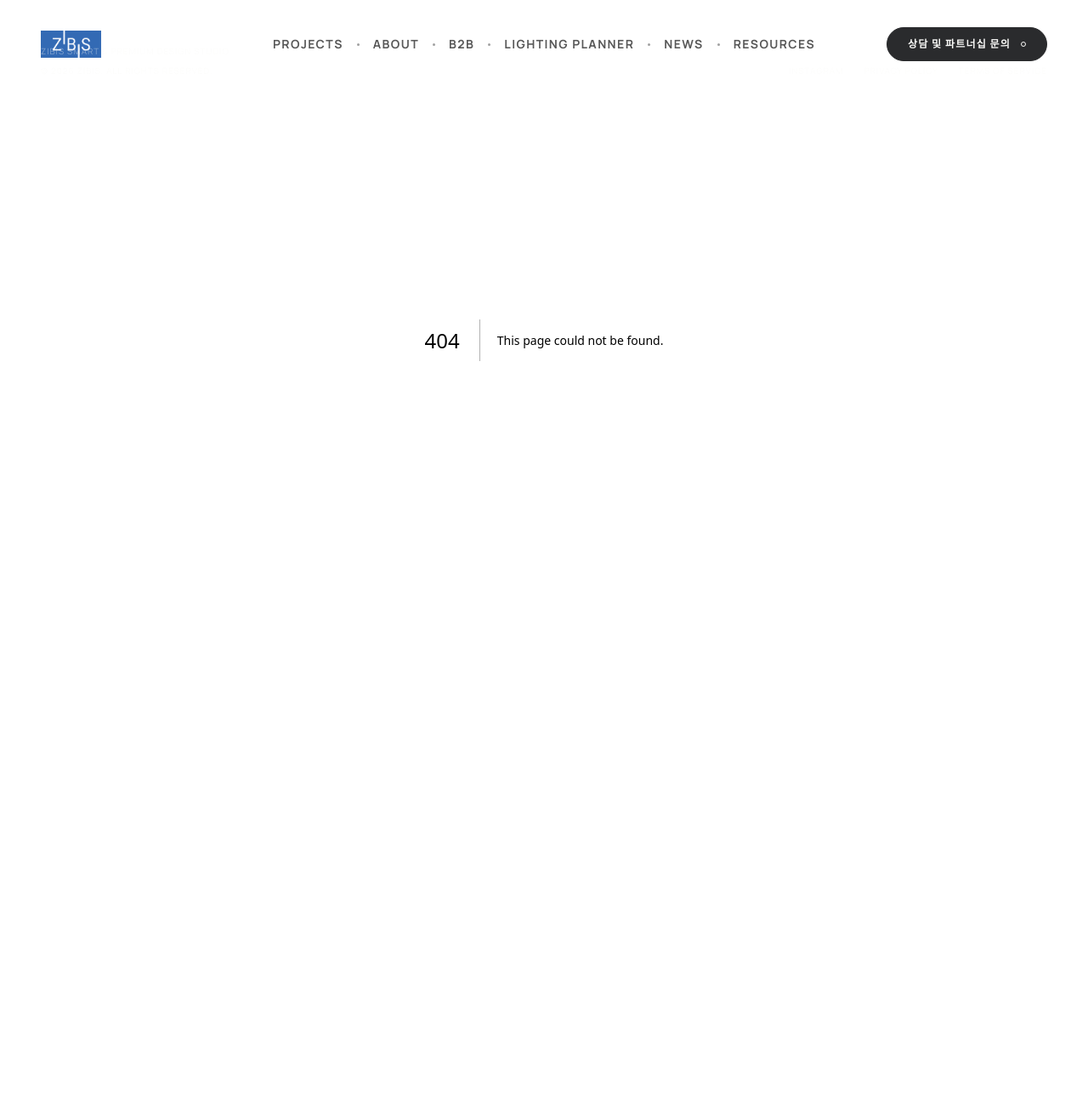
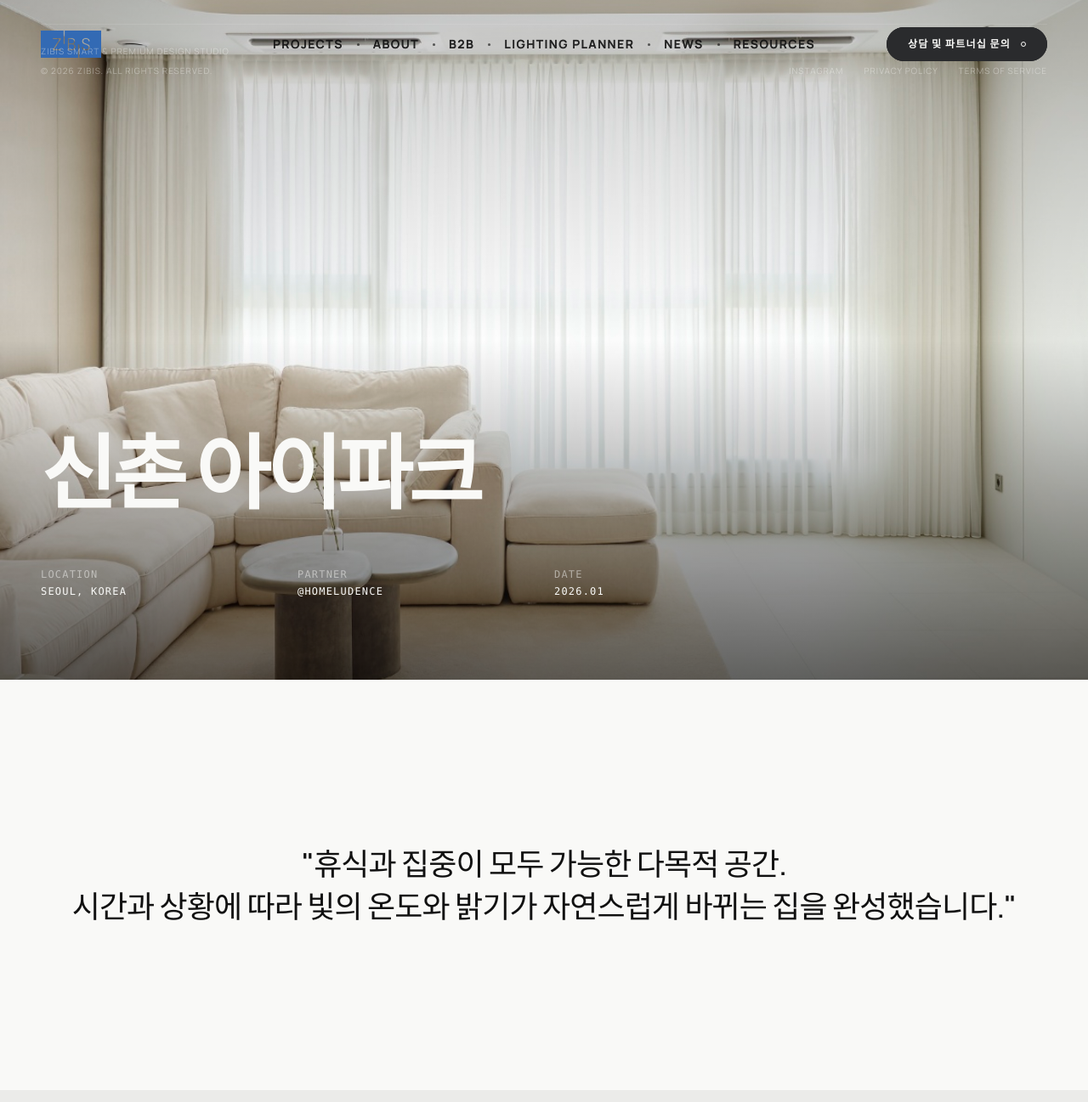
Before and after one commit to insung-lll/zibis_web, a Next.js app: page /projects/1 in a window 1280 px wide. Before the commit this address had no page. Shown: the top 1297 px of the page at 85% size. Before the commit the page ends 800 px from the top, so only its background shows below. Built offline with nearby package versions, Linux system fonts and the light colour scheme; a web font is replaced by a local one.

Commit message:
feat: implement Project Detail Page with dynamic routing and premium UX sections

```diff
--- /dev/null
+++ b/src/app/projects/[id]/page.tsx
@@ -0,0 +1,18 @@
+import Header from '@/components/Header';
+import Footer from '@/components/Footer';
+import ProjectDetailClient from '@/components/ProjectDetailClient';
+
+export default async function ProjectPage({
+  params,
+}: {
+  params: Promise<{ id: string }>;
+}) {
+  const { id } = await params;
+  return (
+    <main className="min-h-screen bg-[#F9F9F7] text-[#111111]">
+      <Header />
+      <ProjectDetailClient projectId={id} />
+      <Footer />
+    </main>
+  );
+}
--- /dev/null
+++ b/src/components/ProjectDetailClient.tsx
@@ -0,0 +1,174 @@
+'use client';
+
+import { useRef } from 'react';
+import { motion, useScroll, useTransform } from 'framer-motion';
+import Image from 'next/image';
+import Link from 'next/link';
+
+interface ProjectDetailClientProps {
+  projectId: string;
+}
+
+export default function ProjectDetailClient({ projectId }: ProjectDetailClientProps) {
+  const containerRef = useRef<HTMLDivElement>(null);
+
+  // Hero Scroll Parallax
+  const { scrollYProgress } = useScroll({
+    target: containerRef,
+    offset: ["start start", "end start"]
+  });
+
+  const heroScale = useTransform(scrollYProgress, [0, 1], [1, 1.1]);
+  const heroOpacity = useTransform(scrollYProgress, [0, 0.5], [1, 0]);
+
+  // 더미 데이터 연동
+  const projectData = {
+    title: projectId === '1' ? '신촌 아이파크' : `PROJECT 0${projectId}`,
+    location: 'SEOUL, KOREA',
+    partner: '@HOMELUDENCE',
+    date: '2026.01',
+    heroImage: projectId === '1' ? '/img/projects/homeludence_1.jpg' : '/img/hero_2.jpg',
+  };
+
+  return (
+    <div ref={containerRef} className="w-full">
+
+      {/* 1. Hero Section */}
+      <section className="relative h-screen w-full overflow-hidden bg-[#111111]">
+        <motion.div
+          style={{ scale: heroScale, opacity: heroOpacity }}
+          className="absolute inset-0 origin-center"
+        >
+          <Image
+            src={projectData.heroImage}
+            alt={projectData.title}
+            fill
+            className="object-cover"
+            priority
+          />
+          {/* 오버레이 (텍스트 가독성 확보) */}
+          <div className="absolute inset-0 bg-gradient-to-b from-black/20 via-transparent to-black/60" />
+        </motion.div>
+
+        {/* Hero Content */}
+        <div className="absolute inset-x-6 md:inset-x-12 bottom-12 md:bottom-24 z-10 flex flex-col justify-end text-[#F9F9F7]">
+          <motion.h1
+            initial={{ opacity: 0, y: 30 }}
+            animate={{ opacity: 1, y: 0 }}
+            transition={{ duration: 1, ease: [0.16, 1, 0.3, 1], delay: 0.2 }}
+            className="text-5xl md:text-8xl font-bold tracking-tighter mb-8 md:mb-16"
+          >
+            {projectData.title}
+          </motion.h1>
+
+          <motion.div
+            initial={{ opacity: 0, y: 20 }}
+            animate={{ opacity: 1, y: 0 }}
+            transition={{ duration: 1, ease: [0.16, 1, 0.3, 1], delay: 0.4 }}
+            className="grid grid-cols-2 md:grid-cols-4 gap-6 text-[10px] md:text-xs font-mono tracking-widest uppercase opacity-80"
+          >
+            <div>
+              <p className="opacity-50 mb-1">LOCATION</p>
+              <p>{projectData.location}</p>
+            </div>
+            <div>
+              <p className="opacity-50 mb-1">PARTNER</p>
+              <p>{projectData.partner}</p>
+            </div>
+            <div>
+              <p className="opacity-50 mb-1">DATE</p>
+              <p>{projectData.date}</p>
+            </div>
+          </motion.div>
+        </div>
+      </section>
+
+      {/* 2. Project Brief Section (스토리텔링) */}
+      <section className="py-24 md:py-48 px-6 md:px-12 w-full max-w-7xl mx-auto flex flex-col items-center justify-center text-center">
+        <motion.p
+          initial={{ opacity: 0, y: 30 }}
+          whileInView={{ opacity: 1, y: 0 }}
+          viewport={{ once: true, amount: 0.4 }}
+          transition={{ duration: 1 }}
+          className="text-xl md:text-3xl lg:text-4xl leading-snug md:leading-snug font-medium tracking-tight"
+        >
+          "휴식과 집중이 모두 가능한 다목적 공간.<br className="hidden md:block"/>
+          시간과 상황에 따라 빛의 온도와 밝기가 자연스럽게 바뀌는 집을 완성했습니다."
+        </motion.p>
+      </section>
+
+      {/* 3. Smart Lighting Solution Section */}
+      <section className="py-24 md:py-32 px-6 md:px-12 w-full bg-[#EBEBE9]">
+        <div className="max-w-7xl mx-auto grid grid-cols-1 md:grid-cols-12 gap-12 md:gap-24 items-center">
+          <div className="md:col-span-6 flex flex-col justify-center">
+            <h3 className="text-3xl md:text-5xl font-bold tracking-tight mb-8">ZIBIS IoT Lighting</h3>
+            <p className="text-base md:text-lg opacity-80 leading-relaxed mb-12">
+              화이트 톤으로 정돈한 24평 아파트 인테리어. 군더더기 없는 공간에 지비스 IoT 조명을 적용해,
+              아침에는 활기찬 주광색으로, 저녁에는 아늑한 전구색으로 변환되며 사용자의 바이오리듬에 맞춘 최적의 조명 환경을 제공합니다.
+            </p>
+            <div className="space-y-4">
+              <div className="border-b border-[#111111]/10 pb-4">
+                <p className="font-bold text-sm tracking-widest uppercase mb-1">Used Products</p>
+                <p className="text-[#111111]/70">ZIBIS 3인치 스마트 다운라이트, ZIBIS 스마트 스트립 라이트</p>
+              </div>
+              <div className="border-b border-[#111111]/10 pb-4">
+                <p className="font-bold text-sm tracking-widest uppercase mb-1">Color Temp</p>
+                <p className="text-[#111111]/70">2700K - 6500K (Tunable White)</p>
+              </div>
+            </div>
+          </div>
+          <div className="md:col-span-6 relative aspect-[4/5] overflow-hidden">
+            <Image
+              src="/img/projects/homeludence_2.jpg"
+              alt="Smart Lighting Focus"
+              fill
+              className="object-cover"
+            />
+          </div>
+        </div>
+      </section>
+
+      {/* 4. Image Gallery Section */}
+      <section className="py-24 md:py-32 px-6 md:px-12 w-full max-w-screen-2xl mx-auto">
+        <div className="grid grid-cols-1 md:grid-cols-12 gap-6 md:gap-12">
+          {/* Full-width 이미지 */}
+          <div className="col-span-1 md:col-span-12 relative aspect-[16/9] overflow-hidden group">
+            <Image
+              src={projectData.heroImage}
+              alt="Gallery Image 1"
+              fill
+              className="object-cover transition-transform duration-1000 group-hover:scale-105"
+            />
+          </div>
+          {/* 2-Column 이미지 */}
+          <div className="col-span-1 md:col-span-6 relative aspect-[3/4] overflow-hidden group">
+            <Image
+              src="/img/projects/homeludence_2.jpg"
+              alt="Gallery Image 2"
+              fill
+              className="object-cover transition-transform duration-1000 group-hover:scale-105"
+            />
+          </div>
+          <div className="col-span-1 md:col-span-6 relative aspect-[3/4] overflow-hidden group">
+             {/* 더미 배경 (다른 이미지가 등록될 공간) */}
+             <div className="absolute inset-0 bg-[#2A2B2D] flex items-center justify-center">
+                <span className="text-[#F9F9F7]/30 tracking-widest text-sm">ZIBIS</span>
+             </div>
+          </div>
+        </div>
+      </section>
+
+      {/* 5. Next Project Section */}
+      <section className="relative w-full h-[60vh] overflow-hidden group cursor-pointer border-t border-[#111111]/10">
+        <Link href="/projects" className="absolute inset-0 z-20 flex flex-col items-center justify-center pointer-events-auto">
+          <p className="text-xs md:text-sm font-mono tracking-widest uppercase mb-4 transition-colors duration-500 group-hover:text-[#F9F9F7]">Next Project</p>
+          <h2 className="text-5xl md:text-8xl font-bold tracking-tighter transition-colors duration-500 group-hover:text-[#F9F9F7]">PROJECT 02</h2>
+        </Link>
+
+        {/* 호버 시 나타나는 다음 프로젝트 배경 */}
+        <div className="absolute inset-0 bg-[#111111] opacity-0 transition-opacity duration-700 ease-in-out group-hover:opacity-100 z-10" />
+      </section>
+
+    </div>
+  );
+}
--- a/src/components/ProjectsClient.tsx
+++ b/src/components/ProjectsClient.tsx
@@ -4,6 +4,7 @@ import { useRef, useState, useEffect } from 'react';
 import { motion, useMotionValue, animate } from 'framer-motion';
 import RevealText from '@/components/RevealText';
 import ProjectCard from '@/components/ProjectCard';
+import Link from 'next/link';
 
 // 러버밴드(고무줄) 오버스크롤 튜닝값 — iOS 스타일: 당길수록 저항이 점점 세져서 MAX값엔 점근만 함(벽에 부딪히지 않음)
 const RUBBER_BAND_MAX = 70; // 시각적으로 당겨지는 최대 픽셀
@@ -167,6 +168,7 @@ export default function ProjectsClient() {
                 key={idx}
                 className={`flex-shrink-0 ${project.width}`}
               >
+                <Link href={`/projects/${idx + 1}`} className="block w-full">
                   <ProjectCard
                     title={project.title}
                     category={project.category}
@@ -177,6 +179,7 @@ export default function ProjectsClient() {
                     colorClass={project.colorClass}
                     aspect={project.aspect}
                   />
+                </Link>
               </div>
             ))}
           </motion.div>
@@ -212,6 +215,7 @@ export default function ProjectsClient() {
         <div className="flex flex-col space-y-14">
           {allProjects.map((project, idx) => (
             <div key={idx} className="w-full">
+              <Link href={`/projects/${idx + 1}`} className="block w-full">
                 <ProjectCard
                   title={project.title}
                   category={project.category}
@@ -222,6 +226,7 @@ export default function ProjectsClient() {
                   colorClass={project.colorClass}
                   aspect={project.aspect}
                 />
+              </Link>
             </div>
           ))}
         </div>
```
Lines whose indentation alone changed are shown as unchanged.
